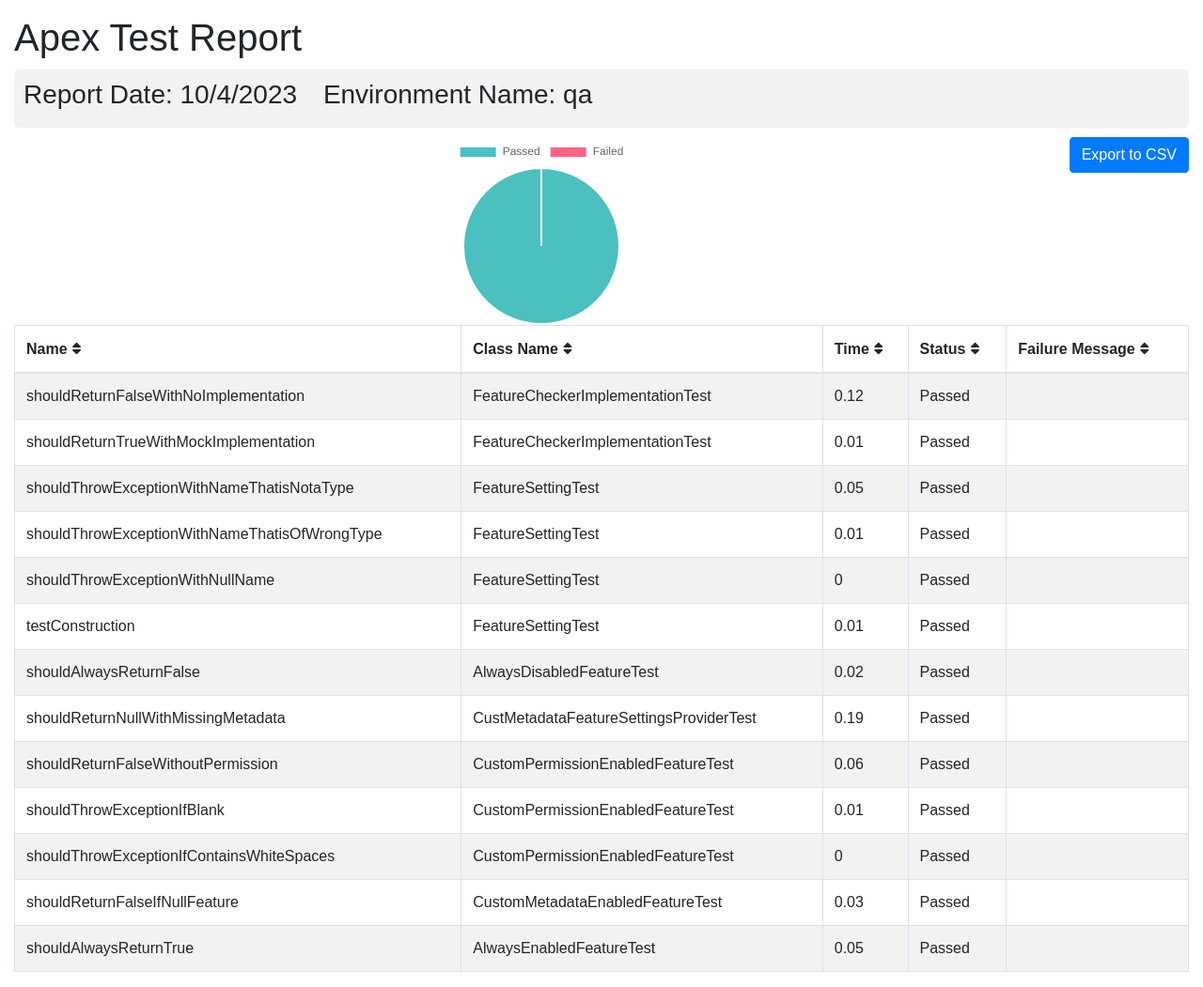
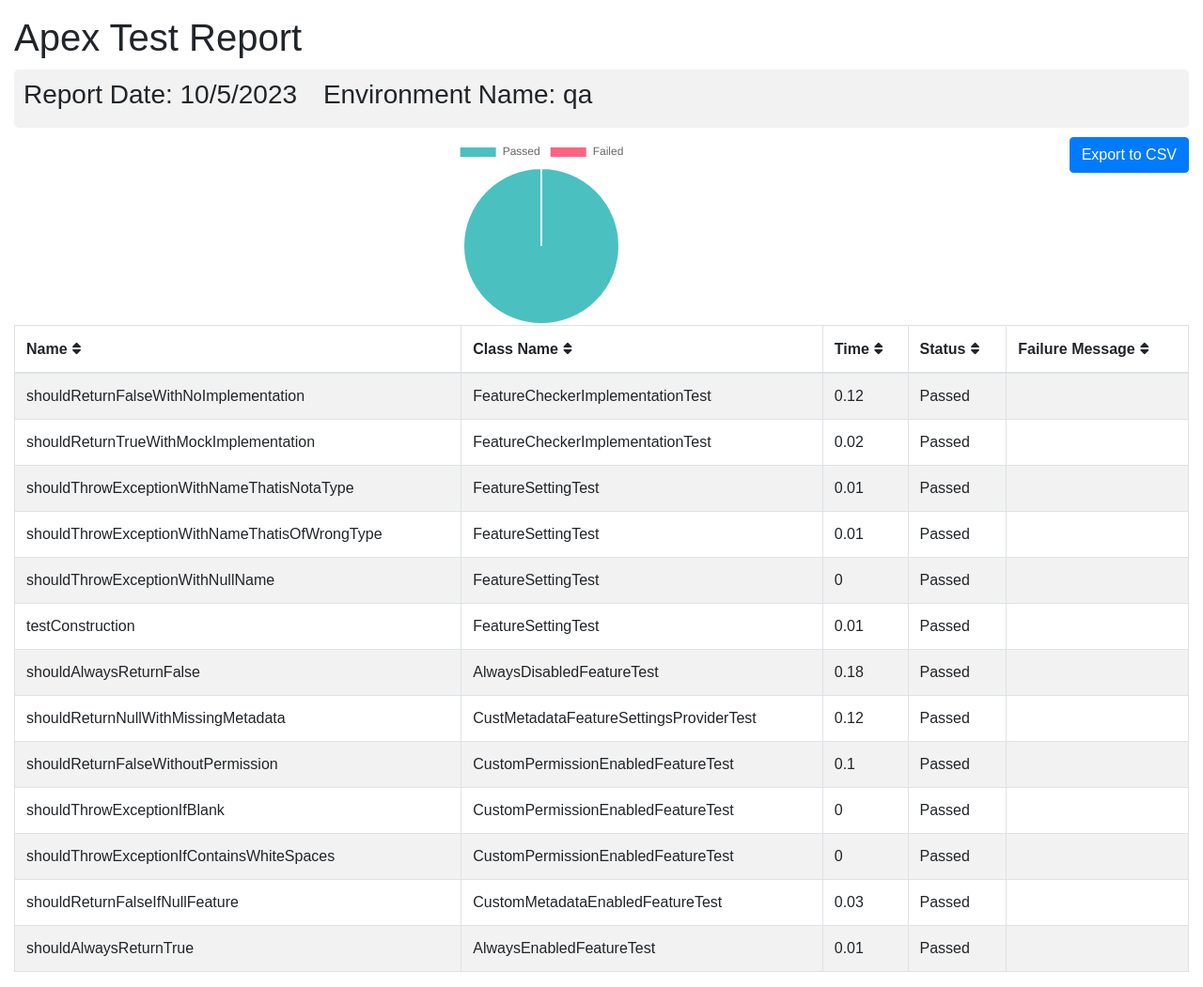
Before and after one commit to flxbl-io/sfops-dashboard, a Jekyll site: the page apextestResults/qa.html, which Jekyll copies as it is, in a window 1280 px wide. Shown: the whole page at 94% size. Built offline with Jekyll 4.4.1, drawn with Linux system fonts in a browser that asks for light colours.

Commit message:
updated test results of qa

```diff
--- a/apextestResults/qa.html
+++ b/apextestResults/qa.html
@@ -102,7 +102,7 @@
       <div class="container-fluid">
         <h1 class="mt-3">Apex Test Report</h1>
         <div class="info-card">
-        <h3>Report Date: 10/4/2023 <span style="margin-left: 20px;">Environment Name: qa</span></h3>
+        <h3>Report Date: 10/5/2023 <span style="margin-left: 20px;">Environment Name: qa</span></h3>
         </div>
         <button onclick="exportTableToCSV('testReport.csv')" class="btn btn-primary float-right">Export to CSV</button>
         <div id="chart-container">
@@ -130,14 +130,14 @@
         <tr>
           <td>shouldReturnTrueWithMockImplementation</td>
           <td>FeatureCheckerImplementationTest</td>
-          <td>0.01</td>
+          <td>0.02</td>
           <td>Passed</td>
           <td></td>
         </tr>
         <tr>
           <td>shouldThrowExceptionWithNameThatisNotaType</td>
           <td>FeatureSettingTest</td>
-          <td>0.05</td>
+          <td>0.01</td>
           <td>Passed</td>
           <td></td>
         </tr>
@@ -165,28 +165,28 @@
         <tr>
           <td>shouldAlwaysReturnFalse</td>
           <td>AlwaysDisabledFeatureTest</td>
-          <td>0.02</td>
+          <td>0.18</td>
           <td>Passed</td>
           <td></td>
         </tr>
         <tr>
           <td>shouldReturnNullWithMissingMetadata</td>
           <td>CustMetadataFeatureSettingsProviderTest</td>
-          <td>0.19</td>
+          <td>0.12</td>
           <td>Passed</td>
           <td></td>
         </tr>
         <tr>
           <td>shouldReturnFalseWithoutPermission</td>
           <td>CustomPermissionEnabledFeatureTest</td>
-          <td>0.06</td>
+          <td>0.1</td>
           <td>Passed</td>
           <td></td>
         </tr>
         <tr>
           <td>shouldThrowExceptionIfBlank</td>
           <td>CustomPermissionEnabledFeatureTest</td>
-          <td>0.01</td>
+          <td>0</td>
           <td>Passed</td>
           <td></td>
         </tr>
@@ -207,7 +207,7 @@
         <tr>
           <td>shouldAlwaysReturnTrue</td>
           <td>AlwaysEnabledFeatureTest</td>
-          <td>0.05</td>
+          <td>0.01</td>
           <td>Passed</td>
           <td></td>
         </tr>
```
